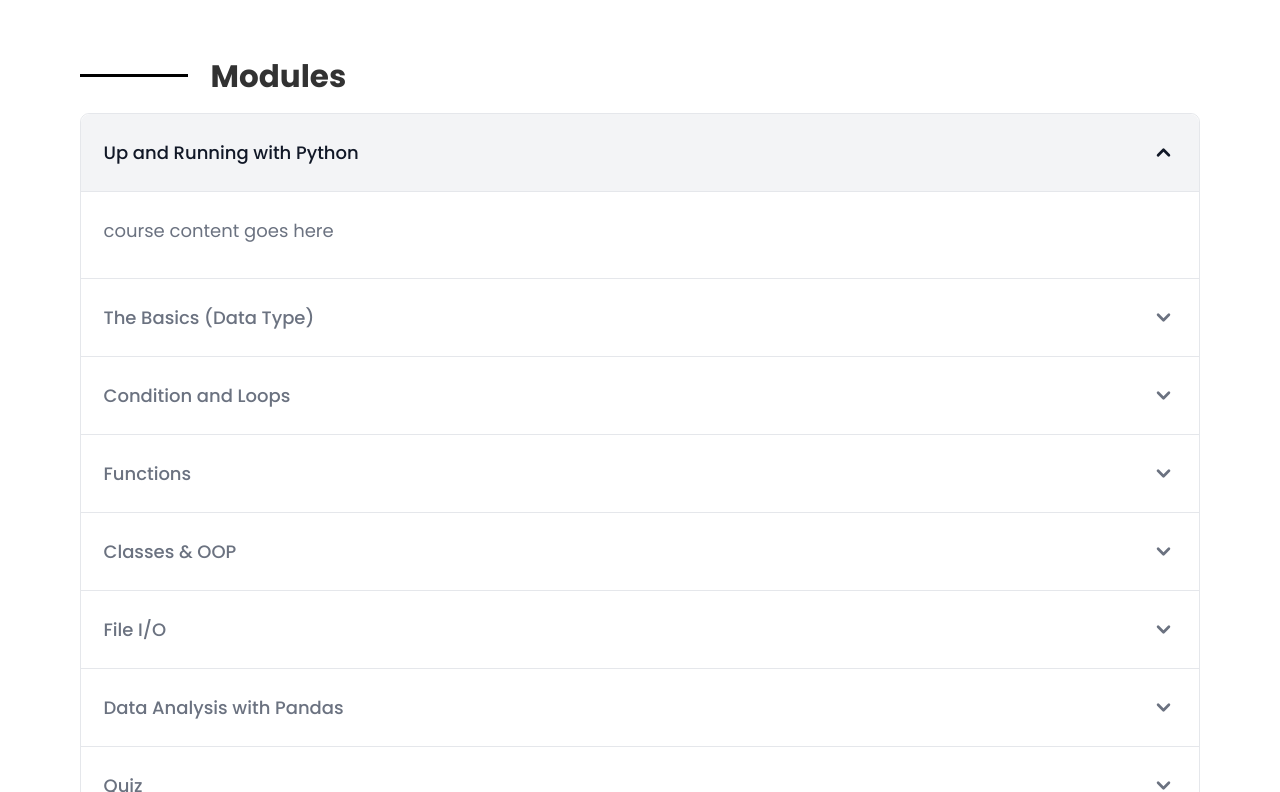
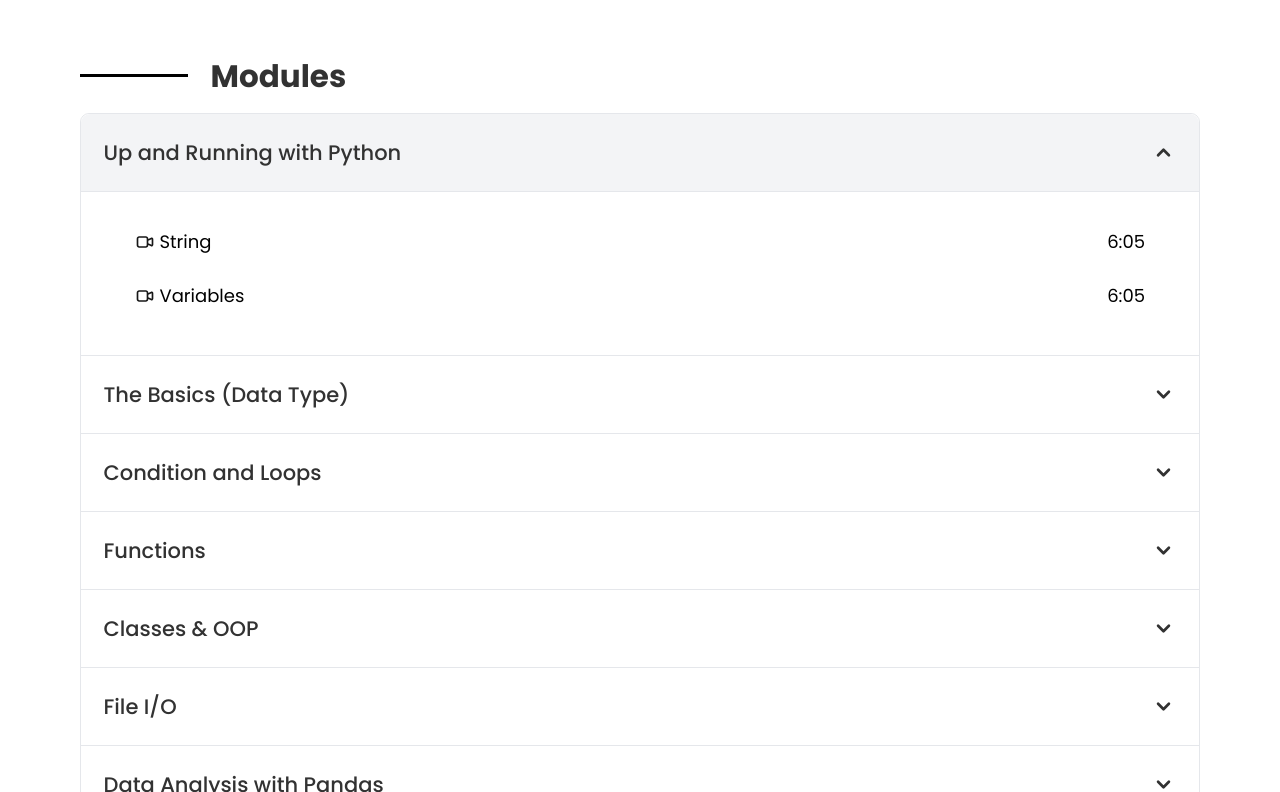
Before and after one commit to TranMachSoHan/ELearning, a React (Create React App) app in the folder frontend/: page /courseDetail in a window 1280 px wide. Shown: the part 1048-1840 px from the top of the page. Built offline with nearby package versions, Linux system fonts and the light colour scheme.

Commit message:
video learning page

```diff
--- a/frontend/package.json
+++ b/frontend/package.json
@@ -3,6 +3,7 @@
   "version": "0.1.0",
   "private": true,
   "dependencies": {
+    "@headlessui/react": "^1.7.5",
     "@testing-library/jest-dom": "^5.16.5",
     "@testing-library/react": "^13.4.0",
     "@testing-library/user-event": "^13.5.0",
--- a/frontend/src/App.js
+++ b/frontend/src/App.js
@@ -4,6 +4,7 @@ import CourseBySkill from './pages/CourseBySkill';
 import CourseDetail from './pages/CourseDetail';
 
 import Home from './pages/Home';
+import Learning from './pages/Learning';
 import Login from './pages/Login';
 import SignUp from './pages/SignUp';
 import StudentDetail from './pages/StudentDetail';
@@ -18,6 +19,7 @@ function App() {
         <Route path='/register' element={<SignUp/>} ></Route>
         <Route path='/courseDetail' element={<CourseDetail/>} ></Route>
         <Route path='/studentDetail' element={<StudentDetail/>} ></Route>
+        <Route path='/learning' element={<Learning/>} ></Route>
 
 
     </Routes>
--- /dev/null
+++ b/frontend/src/components/CourseContent.js
@@ -0,0 +1,15 @@
+const CourseContent = ({contentType='video', contentTitle, duration='0:00', isActive=false}) => {
+    return ( <div className={"relative flex items-center justify-between text-black before:absolute px-7 py-2.5 " + (isActive && "before:top-0 bg-primary-50 before:left-0 before:bg-primary-500 before:w-1.5 before:h-full")}>
+        <h5 className="flex items-center gap-1 ">
+            {contentType === 'video' ? <svg width="20" height="20" viewBox="0 0 20 20" fill="none" xmlns="http://www.w3.org/2000/svg">
+            <path fill-rule="evenodd" clip-rule="evenodd" d="M10.8334 4.16675H4.16675C2.78604 4.16675 1.66675 5.28604 1.66675 6.66675V13.3334C1.66675 14.7141 2.78604 15.8334 4.16675 15.8334H10.8334C12.2141 15.8334 13.3334 14.7141 13.3334 13.3334V13.015L15.9216 14.3088C16.4383 14.567 17.0515 14.5393 17.5428 14.2359C18.034 13.9324 18.3331 13.3963 18.3334 12.8189V7.18175C18.3331 6.6039 18.034 6.0678 17.5428 5.76431C17.0515 5.46083 16.4383 5.43321 15.9217 5.6913L13.3334 6.98519V6.66675C13.3334 5.28604 12.2141 4.16675 10.8334 4.16675ZM13.3334 8.84841V11.1509L16.6667 12.818V7.18219L13.3334 8.84841ZM11.6667 8.33342V6.66675C11.6667 6.20651 11.2937 5.83342 10.8334 5.83342H4.16675C3.70651 5.83342 3.33341 6.20651 3.33341 6.66675V13.3334C3.33341 13.7937 3.70651 14.1667 4.16675 14.1667H10.8334C11.2937 14.1667 11.6667 13.7937 11.6667 13.3334V11.6667V8.33342Z" fill="#171717"/>
+            </svg> : contentType === 'reading' ? <svg width="20" height="20" viewBox="0 0 20 20" fill="none" xmlns="http://www.w3.org/2000/svg">
+            <path fill-rule="evenodd" clip-rule="evenodd" d="M14.1668 1.66675H5.8335C4.45278 1.66675 3.3335 2.78604 3.3335 4.16675V15.8334C3.3335 17.2141 4.45278 18.3334 5.8335 18.3334H14.1668C15.5475 18.3334 16.6668 17.2141 16.6668 15.8334V4.16675C16.6668 2.78604 15.5475 1.66675 14.1668 1.66675ZM5.8335 3.33341H14.1668C14.6271 3.33341 15.0002 3.70651 15.0002 4.16675V15.8334C15.0002 16.2937 14.6271 16.6667 14.1668 16.6667H5.8335C5.37326 16.6667 5.00016 16.2937 5.00016 15.8334V4.16675C5.00016 3.70651 5.37326 3.33341 5.8335 3.33341ZM13.3335 5.83342C13.3335 5.37318 12.9604 5.00008 12.5002 5.00008H7.50016L7.40298 5.00569C6.98853 5.05383 6.66683 5.40605 6.66683 5.83342C6.66683 6.29365 7.03993 6.66675 7.50016 6.66675H12.5002L12.5973 6.66114C13.0118 6.613 13.3335 6.26078 13.3335 5.83342ZM12.5002 8.33341C12.9604 8.33341 13.3335 8.70651 13.3335 9.16675C13.3335 9.59411 13.0118 9.94634 12.5973 9.99448L12.5002 10.0001H7.50016C7.03993 10.0001 6.66683 9.62699 6.66683 9.16675C6.66683 8.73938 6.98853 8.38716 7.40298 8.33902L7.50016 8.33341H12.5002ZM11.6668 12.5001C11.6668 12.0398 11.2937 11.6667 10.8335 11.6667H7.50016L7.40298 11.6724C6.98853 11.7205 6.66683 12.0727 6.66683 12.5001C6.66683 12.9603 7.03993 13.3334 7.50016 13.3334H10.8335L10.9307 13.3278C11.3451 13.2797 11.6668 12.9274 11.6668 12.5001Z" fill="#171717"/>
+            </svg> : null}  {contentTitle}
+        </h5>
+
+        <p>{duration}</p>
+    </div> );
+}
+
+export default CourseContent;
--- /dev/null
+++ b/frontend/src/components/LearningListModules.js
@@ -0,0 +1,29 @@
+import { Disclosure } from '@headlessui/react'
+import CourseContent from './CourseContent';
+
+
+const LearningListModules = ({modules}) => {
+    return ( <div className='space-y-4'>
+        {
+            modules.map(m => <Disclosure as={'div'} key={m} >
+                {({ open }) => (
+                    <>
+                        <Disclosure.Button className="font-bold text-black text-button-21">
+                        {m}
+                        </Disclosure.Button>
+                        <Disclosure.Panel className={"space-y-2"}>
+                             <CourseContent contentTitle={'String'} isActive={open} duration='6:05'/>
+
+                            <CourseContent contentTitle={'Variables'} duration='6:05'/>
+                        </Disclosure.Panel>
+
+                    </>
+                )}
+            </Disclosure>)
+
+        }
+
+    </div> );
+}
+
+export default LearningListModules;
--- a/frontend/src/pages/CourseDetail.js
+++ b/frontend/src/pages/CourseDetail.js
@@ -5,6 +5,7 @@ import SectionTitle from "../components/SectionTitle";
 import { Link } from "react-router-dom";
 import Comment from "../components/Comment";
 import { Accordion } from "flowbite-react";
+import CourseContent from "../components/CourseContent";
 
 const commentData = [
     {
@@ -40,14 +41,14 @@ const modules = [
 ]
 const CourseDetail = () => {
     return ( <section className="pt-8">
-        <div className="grid relative">
-            <div className='col-span-1  block after:absolute after:inset-0 after:bg-primary-50/80 after:z-0  relative col-start-1 row-start-1 row-span-1'>
+        <div className="relative grid">
+            <div className='relative block col-span-1 col-start-1 row-span-1 row-start-1 after:absolute after:inset-0 after:bg-primary-50/80 after:z-0'>
                 <img src={CourseThumb} className='h-[600px] w-full object-cover ' alt="" />
 
             </div>
             <div className="col-span-1 z-[1]  self-center ml-[72px]  relative col-start-1 row-start-1 row-span-1">
-                <h1 className="text-headline-48 font-bold text-primary-500">Python for Absolute Beginners</h1>
-                <p className="text-lead-24 py-4">Created by Hoang Minh Quan - 21,434 students enrolled</p>
+                <h1 className="font-bold text-headline-48 text-primary-500">Python for Absolute Beginners</h1>
+                <p className="py-4 text-lead-24">Created by Hoang Minh Quan - 21,434 students enrolled</p>
                 <div className="flex items-center gap-5">
                     <Button size="large" text={'Start Now!'}></Button>
                     <Button isPrimary={false} size='large' text={'Save Later'}></Button>
@@ -64,12 +65,13 @@ const CourseDetail = () => {
 
             <Accordion>
                     {modules.map((m) =>  <Accordion.Panel key={m}>
-                        <Accordion.Title>
+                        <Accordion.Title className="text-button-21">
                         {m}
                         </Accordion.Title>
                         <Accordion.Content>
                         <p className="mb-2 text-gray-500 ">
-                            course content goes here
+                            <CourseContent contentTitle={'String'} duration='6:05'/>
+                            <CourseContent contentTitle={'Variables'} duration='6:05'/>
                         </p>
 
                         </Accordion.Content>
@@ -81,12 +83,12 @@ const CourseDetail = () => {
             <div className="flex items-center gap-8 max-w-[80%]">
                 <img src={Avatar} alt="" className="block aspect-square rounded-full object-cover w-[168px]" />
                 <div>
-                    <h3 className="text-headline-26 font-bold">Hoang Minh Quan</h3>
-                    <p className="font-light text-small-16 pt-1 pb-3">24 courses</p>
+                    <h3 className="font-bold text-headline-26">Hoang Minh Quan</h3>
+                    <p className="pt-1 pb-3 font-light text-small-16">24 courses</p>
 
                     <p>Lorem ipsum dolor sit amet consectetur. Ornare augue tristique posuere laoreet eget pulvinar egestas gravida maecenas. Vel neque quis ac magna.</p>
 
-                    <Link href="/" className="text-primary-500 underline">View instructor profile</Link>
+                    <Link href="/" className="underline text-primary-500">View instructor profile</Link>
                 </div>
             </div>
         </div>
@@ -98,7 +100,7 @@ const CourseDetail = () => {
             </div>
         </div>
 
-        <input type="text" placeholder="Leave a comment" className="block border py-2 px-4 w-1/2 border-grey-300" />
+        <input type="text" placeholder="Leave a comment" className="block w-1/2 px-4 py-2 border border-grey-300" />
     </section> );
 }
 
--- /dev/null
+++ b/frontend/src/pages/Learning.js
@@ -0,0 +1,47 @@
+import { Accordion } from "flowbite-react";
+import { Link } from "react-router-dom";
+import CourseContent from "../components/CourseContent";
+import LearningListModules from "../components/LearningListModules";
+import Demo from '../assets/video-demo.mp4'
+const modules = [
+    'Up and Running with Python',
+    'The Basics (Data Type)',
+    'Condition and Loops',
+    'Functions',
+    'Classes & OOP',
+    'File I/O',
+    'Data Analysis with Pandas',
+    'Quiz',
+    'Wrap Up',
+]
+const Learning = () => {
+    return ( <section>
+        {/* BreadCrumb */}
+        <h4 className="py-10 text-small-16"><Link to={'/courseDetail'} className=' text-primary-500'>Python for Absolute Beginners / </Link>
+
+            Up and Running with Python
+        </h4>
+
+        <div className="grid grid-cols-3">
+            <div>
+                <LearningListModules modules={modules} />
+
+            </div>
+
+            <div className="col-span-2 space-y-3">
+                <h2 className="text-lead-24">What is Python?</h2>
+
+                <div className="w-full aspect-video">
+                    <video className="w-full h-full" controls>
+                        <source src={Demo} type="video/mp4"/>
+
+                    </video>
+                </div>
+            </div>
+
+        </div>
+
+    </section> );
+}
+
+export default Learning;
```
Also changed, not shown: 2 other files (tests, documents, lock files or other folders).
